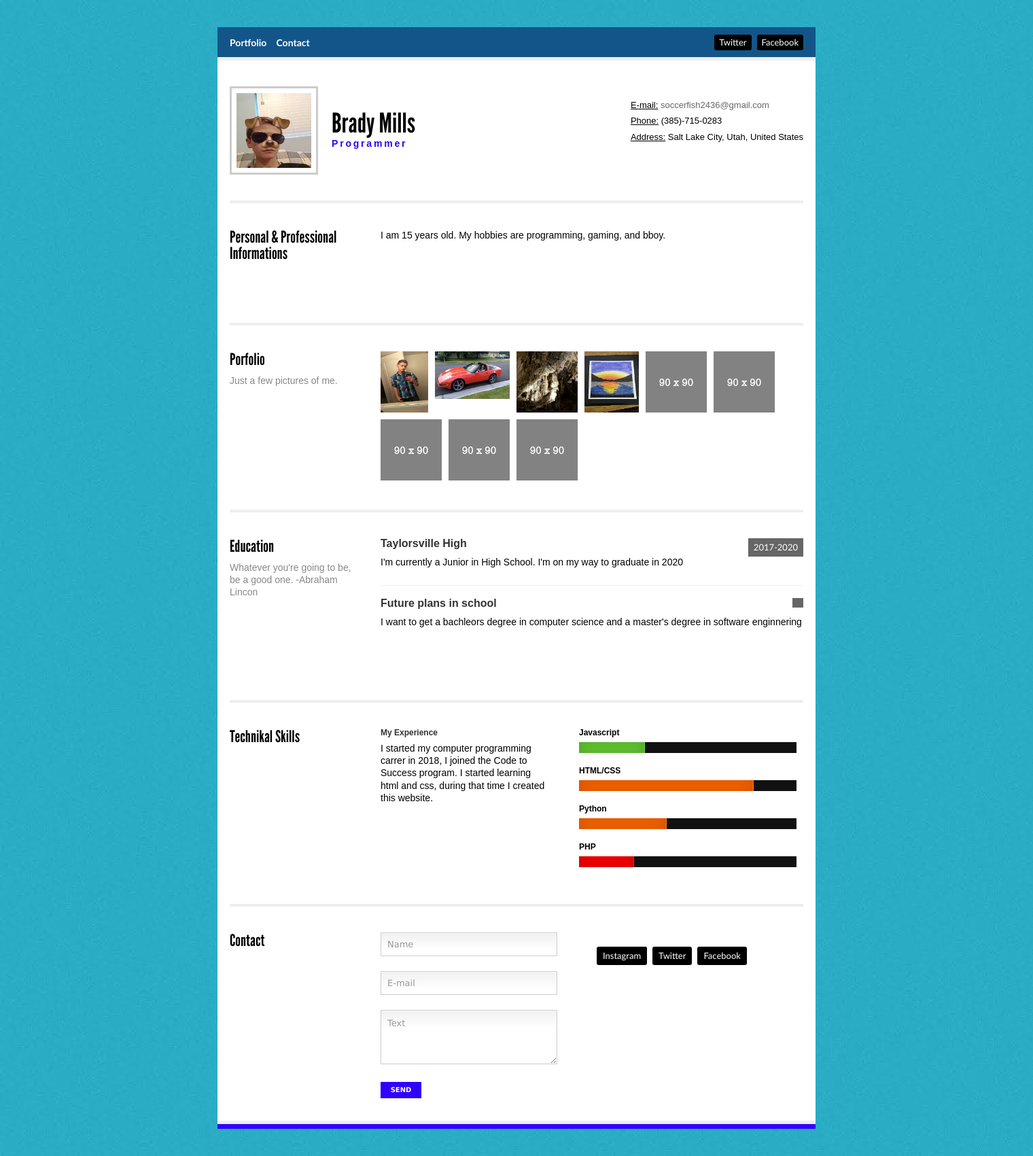
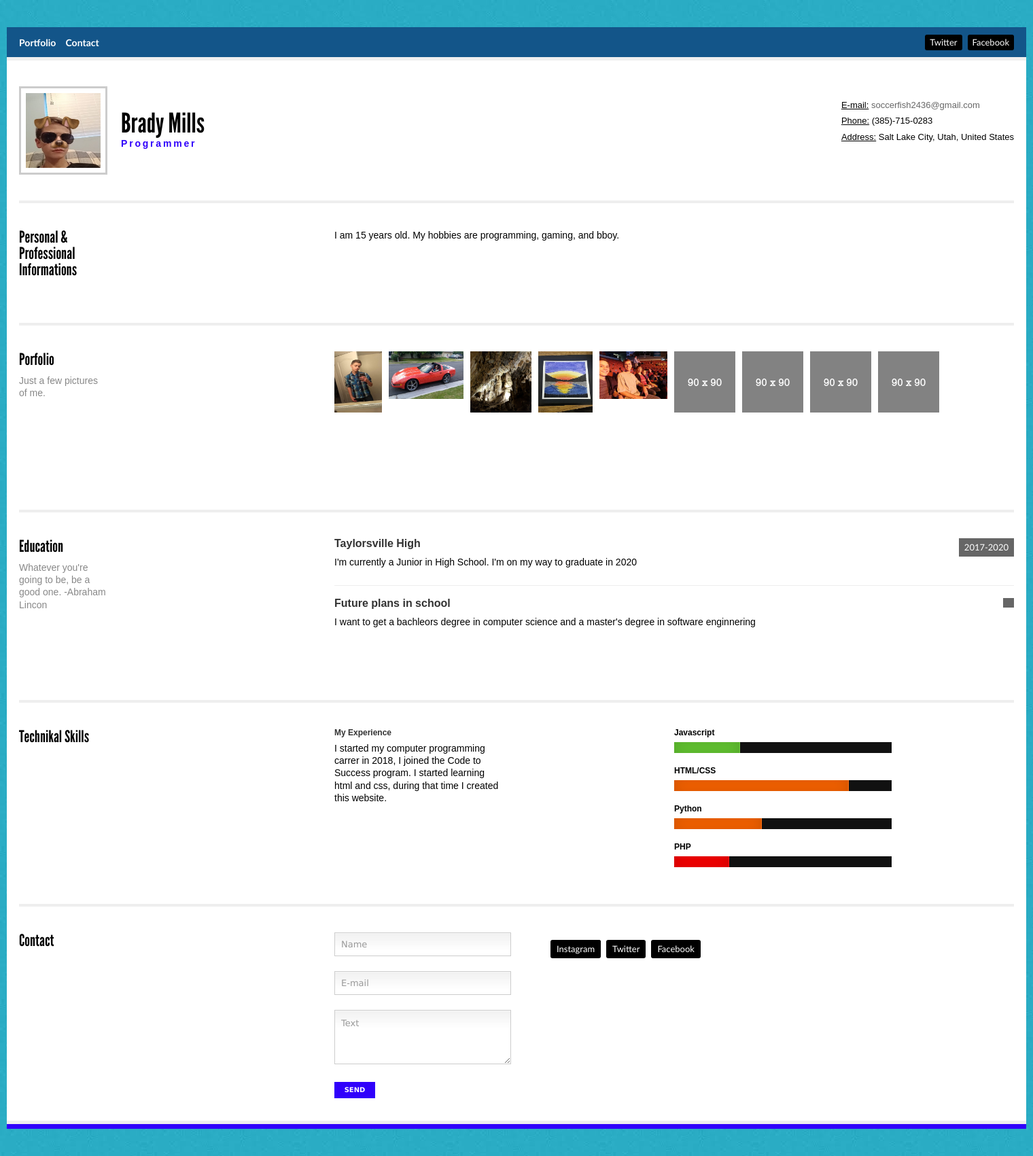
Before and after one commit to 3553NC3/Resume, a PHP site: page /index.html in a window 1520 px wide. Shown: the whole page at 68% size. Run offline with PHP 8.4, Linux system fonts and the light colour scheme.

Commit message:
Update 4

```diff
--- a/css/main.css
+++ b/css/main.css
@@ -8,7 +8,7 @@ body {
 #container {
 	background: #fff;
 	margin: 40px auto;
-	width: 880px;
+	width: 1500px;
 	font-family: "Trebuchet MS", arial;
 	box-shadow: 0 0 30px rgba(0,0,0,0.4);
 	-moz-box-shadow: 0 0 30px rgba(0,0,0,0.4);
@@ -117,7 +117,7 @@ body {
 }
 
 .section .left {
-	width: 202px;
+	width: 150px;
 	float: left;
 }
 
@@ -136,7 +136,7 @@ body {
 
 .section  .right {
 	float: right;
-	width: 622px;
+	width: 1000px;
 }
 
 .section p {
@@ -228,7 +228,7 @@ body {
 }
 
 .right_right {
-	width: 330px;
+	width: 500px;
 	float: right;
 }
 
--- a/index.html
+++ b/index.html
@@ -68,7 +68,7 @@
           <a href="#"><img src="img/pic2.png" width="110" height="70" alt="image" /></a>
           <a href="#"><img src="img/cave1.png" width="90" height="90" alt="image" /></a>
           <a href="#"><img src="img/art1.png" width="80" height="90" alt="image" /></a>
-          <a href="#"><img src="img/pic.png" width="90" height="90" alt="image" /></a>
+          <a href="#"><img src="img/family1.png" width="100" height="70" alt="image" /></a>
           <a href="#"><img src="img/pic.png" width="90" height="90" alt="image" /></a>
           <a href="#"><img src="img/pic.png" width="90" height="90" alt="image" /></a>
           <a href="#"><img src="img/pic.png" width="90" height="90" alt="image" /></a>
```
Also changed, not shown: img/family1.png (added).
